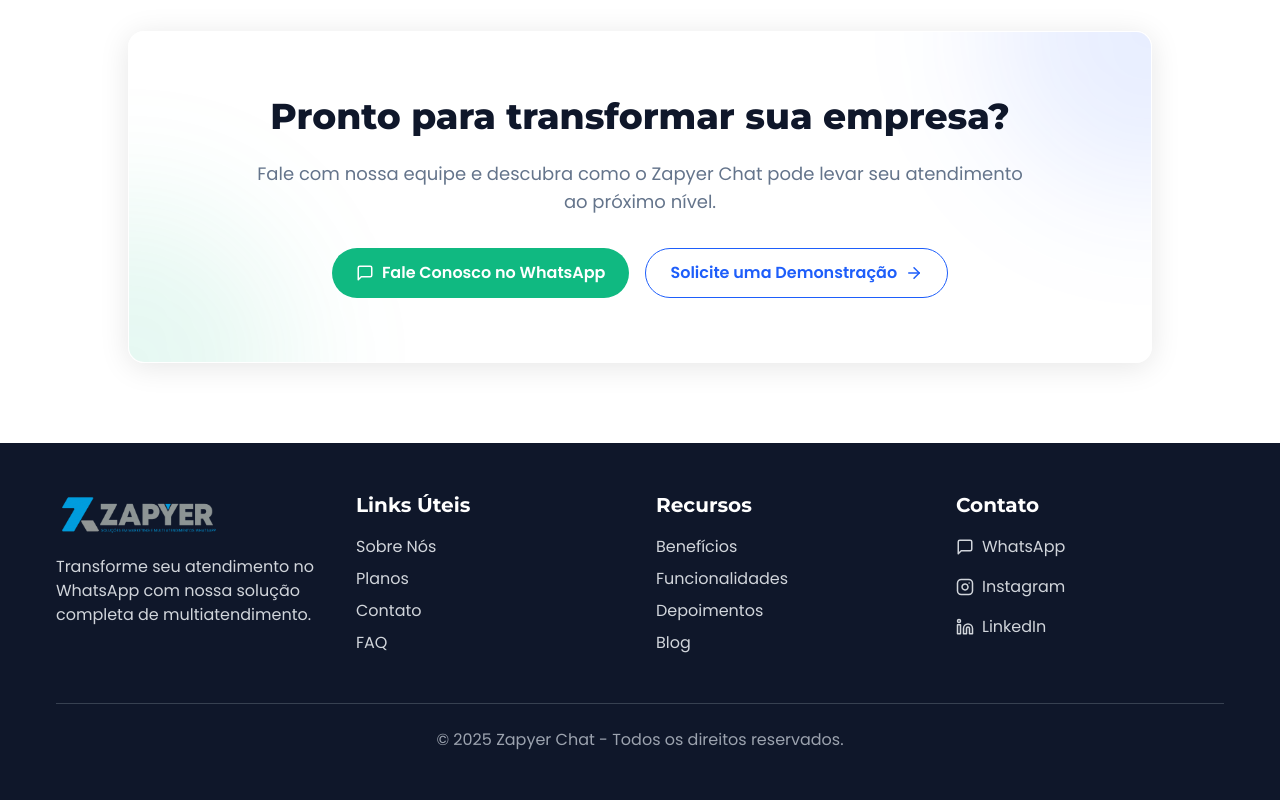
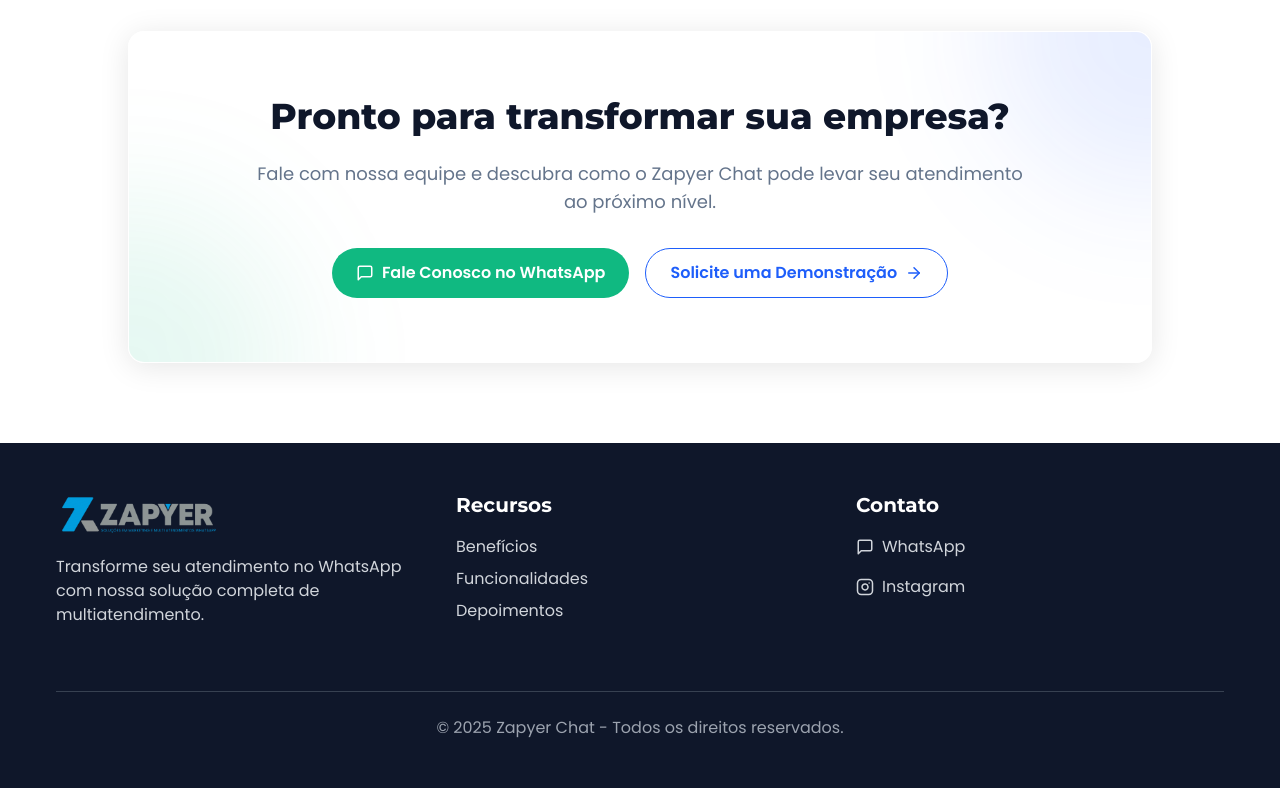
Before and after one commit to zapyeradmin/zapyer-landing-magic, a React (Vite) app: page / in a window 1280 px wide. Shown: the part 3866-4666 px from the top of the page. Built offline with nearby package versions, Linux system fonts and the light colour scheme.

Commit message:
Update button links and footer
- Update "Saiba Mais", "Teste Grátis Agora" and "Solicite uma Demonstração" buttons to link to WhatsApp.
- Remove "Links Úteis" section from the footer.
- Update Instagram and remove LinkedIn links in the footer.

```diff
--- a/src/components/Footer.tsx
+++ b/src/components/Footer.tsx
@@ -1,6 +1,6 @@
 
 import React from 'react';
-import { MessageSquare, Instagram, Linkedin } from 'lucide-react';
+import { MessageSquare, Instagram } from 'lucide-react';
 
 const Footer: React.FC = () => {
   const handleWhatsAppClick = () => {
@@ -12,7 +12,7 @@ const Footer: React.FC = () => {
   return (
     <footer className="bg-zapyer-dark text-white py-12 px-6">
       <div className="container mx-auto">
-        <div className="grid grid-cols-1 md:grid-cols-4 gap-8">
+        <div className="grid grid-cols-1 md:grid-cols-3 gap-8">
           <div className="md:col-span-1">
             <div className="mb-4">
               <img
@@ -27,22 +27,11 @@ const Footer: React.FC = () => {
           </div>
 
           <div className="md:col-span-1">
-            <h3 className="text-xl font-bold mb-4">Links Úteis</h3>
-            <ul className="space-y-2">
-              <li><a href="#" className="text-gray-300 hover:text-white transition-colors">Sobre Nós</a></li>
-              <li><a href="#" className="text-gray-300 hover:text-white transition-colors">Planos</a></li>
-              <li><a href="#" className="text-gray-300 hover:text-white transition-colors">Contato</a></li>
-              <li><a href="#" className="text-gray-300 hover:text-white transition-colors">FAQ</a></li>
-            </ul>
-          </div>
-
-          <div className="md:col-span-1">
             <h3 className="text-xl font-bold mb-4">Recursos</h3>
             <ul className="space-y-2">
               <li><a href="#benefits" className="text-gray-300 hover:text-white transition-colors">Benefícios</a></li>
               <li><a href="#features" className="text-gray-300 hover:text-white transition-colors">Funcionalidades</a></li>
               <li><a href="#testimonials" className="text-gray-300 hover:text-white transition-colors">Depoimentos</a></li>
-              <li><a href="#" className="text-gray-300 hover:text-white transition-colors">Blog</a></li>
             </ul>
           </div>
 
@@ -57,22 +46,13 @@ const Footer: React.FC = () => {
                 <span>WhatsApp</span>
               </button>
               <a
-                href="#"
+                href="https://www.instagram.com/zapyer.io/"
                 target="_blank"
                 rel="noopener noreferrer"
                 className="flex items-center gap-2 text-gray-300 hover:text-white transition-colors"
               >
                 <Instagram size={18} />
                 <span>Instagram</span>
-              </a>
-              <a
-                href="#"
-                target="_blank"
-                rel="noopener noreferrer"
-                className="flex items-center gap-2 text-gray-300 hover:text-white transition-colors"
-              >
-                <Linkedin size={18} />
-                <span>LinkedIn</span>
               </a>
             </div>
           </div>
--- a/src/components/Header.tsx
+++ b/src/components/Header.tsx
@@ -86,7 +86,10 @@ const Header: React.FC = () => {
                 <MessageSquare size={18} />
                 Fale Conosco no WhatsApp
               </button>
-              <button className="secondary-button">
+              <button
+                onClick={handleWhatsAppClick}
+                className="secondary-button"
+              >
                 Saiba Mais
               </button>
             </div>
--- a/src/components/VideoSection.tsx
+++ b/src/components/VideoSection.tsx
@@ -30,6 +30,12 @@ const VideoSection: React.FC = () => {
 
   const handlePlayVideo = () => {
     setIsVideoPlaying(true);
+  };
+
+  const handleWhatsAppClick = () => {
+    const message = "Olá, gostaria de testar o Zapyer Chat gratuitamente!";
+    const encodedMessage = encodeURIComponent(message);
+    window.open(`http://wa.me/5587996316081?text=${encodedMessage}`, '_blank');
   };
 
   return (
@@ -77,7 +83,10 @@ const VideoSection: React.FC = () => {
         </div>
 
         <div className="flex justify-center mt-10">
-          <button className="primary-button">
+          <button
+            onClick={handleWhatsAppClick}
+            className="primary-button"
+          >
             Teste Grátis Agora
           </button>
         </div>
```
